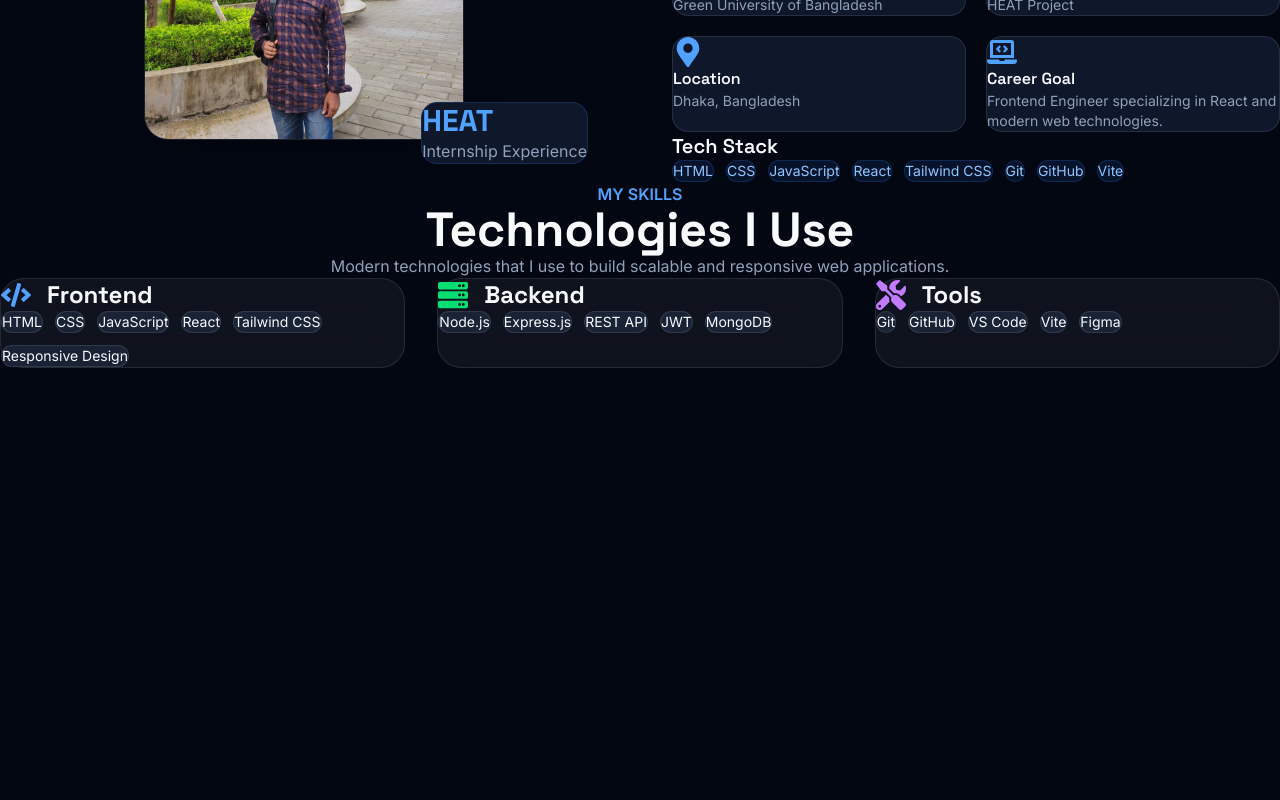
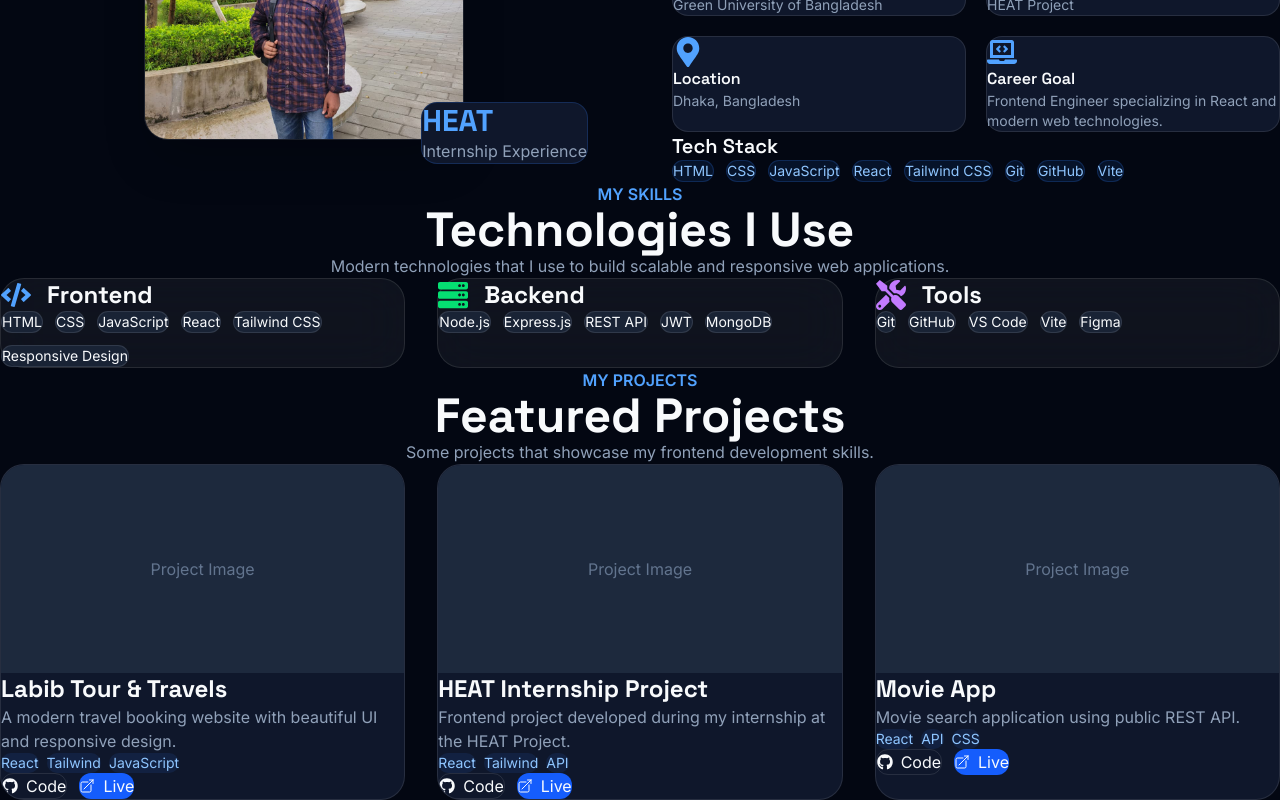
Before and after one commit to mohibullah-dev-tech/mohibullah-portfolio, a React (Vite) app in the folder mohibullah-portfolio/: page / in a window 1280 px wide. Shown: the part 1128-1928 px from the top of the page. Before the commit the page ends 1496 px from the top, so only its background shows below. Built offline with nearby package versions, Linux system fonts and the light colour scheme.

Commit message:
feat(projects): create featured projects section

```diff
--- a/mohibullah-portfolio/src/App.jsx
+++ b/mohibullah-portfolio/src/App.jsx
@@ -2,6 +2,7 @@
 import Hero from "./sections/hero/Hero";
 import About from "./sections/about/About";
 import Skills from "./sections/skills/Skills";
+import Projects from "./sections/projects/Projects";
 
 function App() {
   return (
@@ -10,6 +11,7 @@
       <Hero />
       <About />
       <Skills />
+      <Projects />
     </>
   );
 }
--- /dev/null
+++ b/mohibullah-portfolio/src/data/projectsData.js
@@ -0,0 +1,70 @@
+export const projects = [
+  {
+    id: 1,
+
+    title: "Labib Tour & Travels",
+
+    description:
+      "A modern travel booking website with beautiful UI and responsive design.",
+
+    image: "/projects/travel.jpg",
+
+    tech: [
+      "React",
+      "Tailwind",
+      "JavaScript",
+    ],
+
+    github: "#",
+
+    live: "#",
+
+    featured: true,
+  },
+
+  {
+    id: 2,
+
+    title: "HEAT Internship Project",
+
+    description:
+      "Frontend project developed during my internship at the HEAT Project.",
+
+    image: "/projects/heat.jpg",
+
+    tech: [
+      "React",
+      "Tailwind",
+      "API",
+    ],
+
+    github: "#",
+
+    live: "#",
+
+    featured: true,
+  },
+
+  {
+    id: 3,
+
+    title: "Movie App",
+
+    description:
+      "Movie search application using public REST API.",
+
+    image: "/projects/movie.jpg",
+
+    tech: [
+      "React",
+      "API",
+      "CSS",
+    ],
+
+    github: "#",
+
+    live: "#",
+
+    featured: false,
+  },
+];
--- /dev/null
+++ b/mohibullah-portfolio/src/sections/projects/Projects.jsx
@@ -0,0 +1,80 @@
+import Container from "../../components/common/Container";
+import { projects } from "../../data/projectsData";
+import { FaGithub } from "react-icons/fa";
+import { HiOutlineArrowTopRightOnSquare } from "react-icons/hi2";
+
+const Projects = () => {
+  return (
+    <section id="projects" className="py-28">
+      <Container>
+        <div className="mb-16 text-center">
+          <span className="font-semibold text-blue-400">MY PROJECTS</span>
+
+          <h2 className="mt-4 text-5xl font-bold">Featured Projects</h2>
+
+          <p className="mt-6 text-slate-400">
+            Some projects that showcase my frontend development skills.
+          </p>
+        </div>
+
+        <div className="grid gap-8 lg:grid-cols-3">
+          {projects.map((project) => (
+            <div
+              key={project.id}
+              className="overflow-hidden rounded-3xl border border-white/10 bg-slate-900 transition-all duration-300 hover:-translate-y-2 hover:border-blue-500"
+            >
+              {/* Image */}
+
+              <div className="flex h-52 items-center justify-center bg-slate-800 text-slate-500">
+                Project Image
+              </div>
+
+              {/* Content */}
+
+              <div className="p-6">
+                <h3 className="text-2xl font-bold">{project.title}</h3>
+
+                <p className="mt-4 text-slate-400">{project.description}</p>
+
+                {/* Tech */}
+
+                <div className="mt-5 flex flex-wrap gap-2">
+                  {project.tech.map((item) => (
+                    <span
+                      key={item}
+                      className="rounded-full bg-blue-500/10 px-3 py-1 text-sm text-blue-300"
+                    >
+                      {item}
+                    </span>
+                  ))}
+                </div>
+
+                {/* Buttons */}
+
+                <div className="mt-6 flex gap-3">
+                  <a
+                    href={project.github}
+                    className="flex items-center gap-2 rounded-xl border border-white/10 px-4 py-2 transition hover:border-blue-500"
+                  >
+                    <FaGithub />
+                    Code
+                  </a>
+
+                  <a
+                    href={project.live}
+                    className="flex items-center gap-2 rounded-xl bg-blue-600 px-4 py-2 transition hover:bg-blue-700"
+                  >
+                    <HiOutlineArrowTopRightOnSquare />
+                    Live
+                  </a>
+                </div>
+              </div>
+            </div>
+          ))}
+        </div>
+      </Container>
+    </section>
+  );
+};
+
+export default Projects;
```
Also changed, not shown: mohibullah-portfolio/src/sections/skills/Skills.jsx (indentation only).
